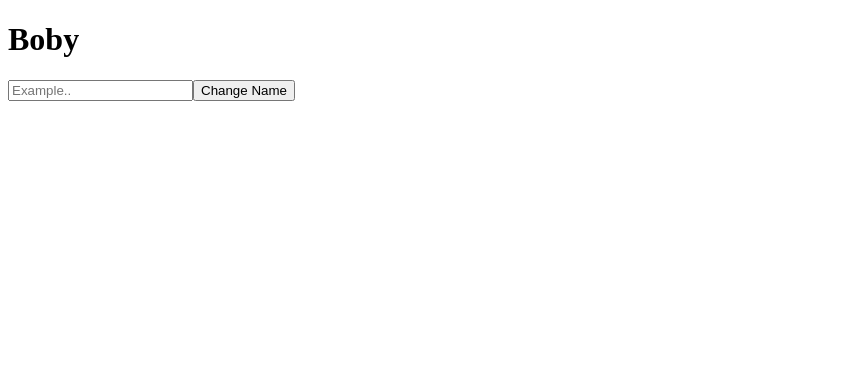
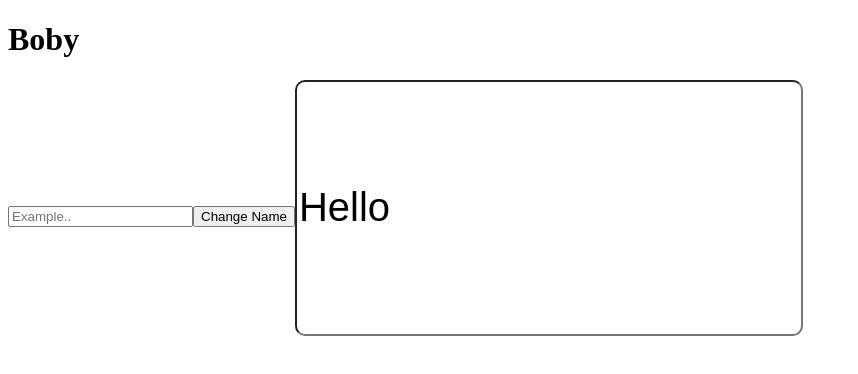
Before and after one commit to bobychaudhary/ReactHooks, a React (Create React App) app in the folder reacthooks/: page / in a window 1280 px wide. Shown: the top 374 px of the page, without its empty margins (0-858 px from the left). Built offline with nearby package versions, Linux system fonts and the light colour scheme.

Commit message:
uselayouteffect added

```diff
--- a/reacthooks/src/App.js
+++ b/reacthooks/src/App.js
@@ -1,10 +1,11 @@
 import UseRef from "./hooks/useref";
+import Layouteffect from "./hooks/uselayouteffect";
 
 function App() {
   return (
     <div className="App">
       <UseRef />
-
+      <Layouteffect />
     </div>
   );
 }
--- /dev/null
+++ b/reacthooks/src/hooks/uselayouteffect.jsx
@@ -0,0 +1,22 @@
+import React, { useEffect, useLayoutEffect, useRef } from "react";
+
+const Layouteffect = () => {
+  const inputRef = useRef(null);
+  useLayoutEffect(() => {
+    console.log(inputRef.current.value);
+  }, []);
+
+  useEffect(() => {
+    inputRef.current.value = "Hello";
+  }, []);
+  return (
+    <>
+      <input
+        ref={inputRef}
+        value="Boby"
+        style={{ width: 500, height: 250, borderRadius: 10, fontSize: 40 }}
+      ></input>
+    </>
+  );
+};
+export default Layouteffect;
```
